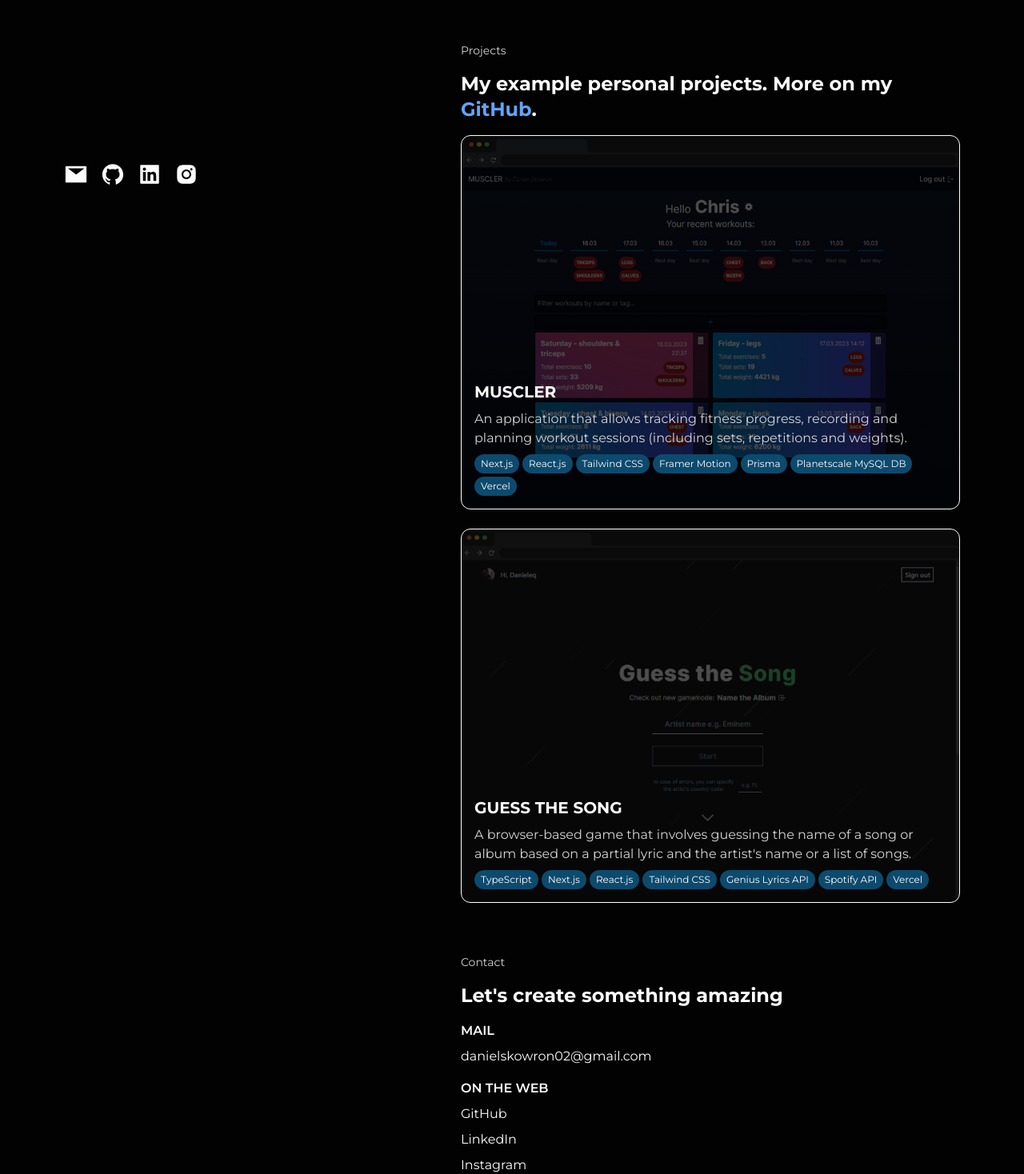
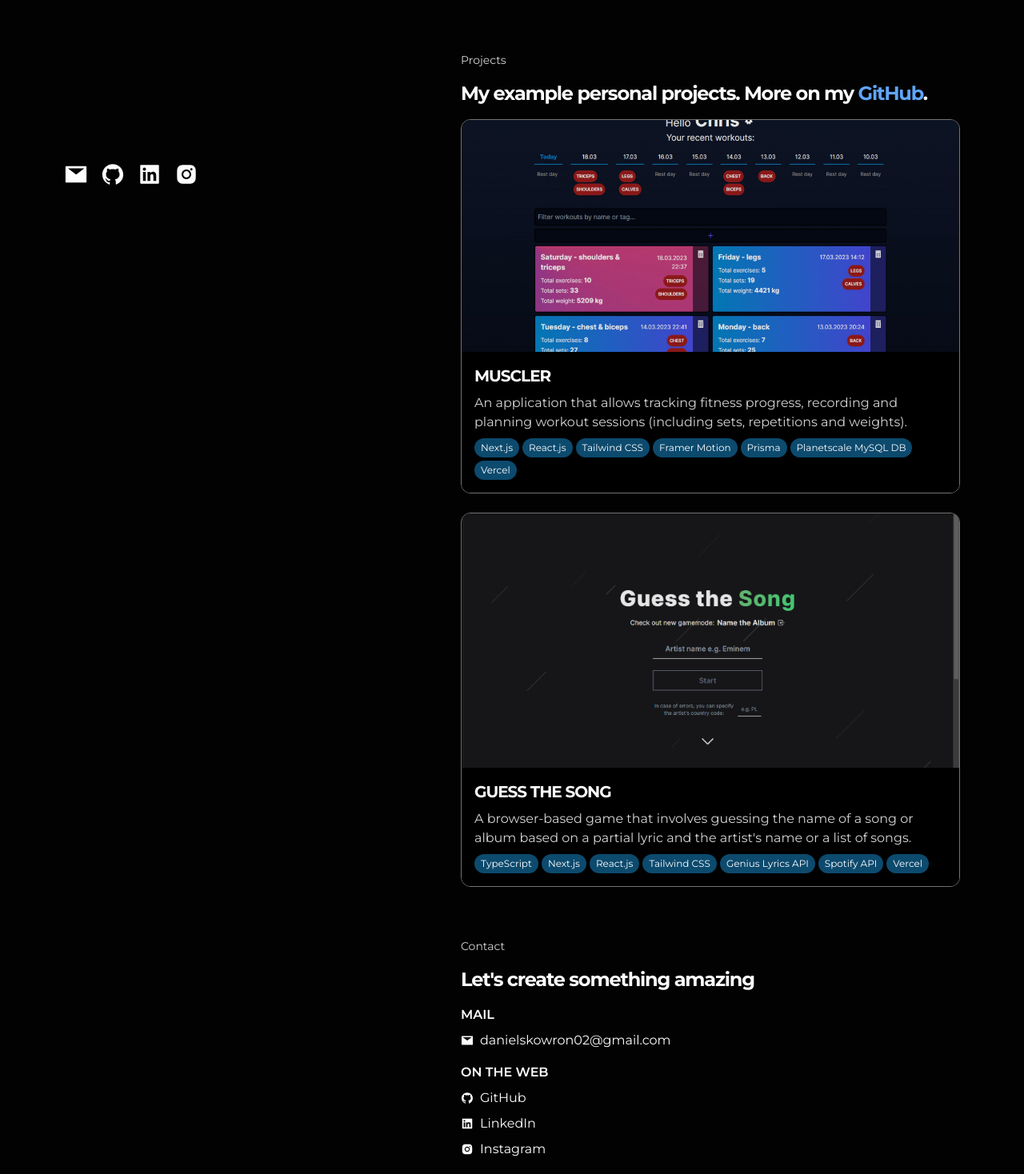
Before and after one commit to daniolsk/daniolsk.github.io, a Next.js app: page / in a window 1280 px wide. Shown: the part 469-1937 px from the top of the page at 80% size. Built offline with nearby package versions, Linux system fonts and the light colour scheme.

Commit message:
fix images

```diff
--- a/src/components/Main/Main.tsx
+++ b/src/components/Main/Main.tsx
@@ -93,7 +93,7 @@ const Main = () => {
               <h1 className="text-4xl font-bold tracking-wider">
                 Daniel Skowron
               </h1>
-              <h3 className="text-lg tracking-wider">
+              <h3 className="text-lg tracking-widest">
                 Web developer and designer.
               </h3>
             </div>
@@ -108,7 +108,7 @@ const Main = () => {
                   }}
                   className={`${style.menuElement} ${
                     activeTab == 0 ? "after:w-[100%]" : ""
-                  } animate-slideleft relative cursor-pointer p-2 text-xl font-medium transition-all duration-300 ease-out animation-delay-[500] after:absolute after:bottom-0 after:left-0 after:h-[2px] after:w-[0%] after:bg-white after:transition-all after:duration-300 after:ease-out after:content-[''] hover:translate-x-4 hover:translate-y-0 hover:!opacity-100 hover:after:w-[100%] group-hover:opacity-40`}
+                  } animate-slideleft relative cursor-pointer p-2 text-xl font-medium transition-all duration-300 ease-out animation-delay-[500] after:absolute after:bottom-0 after:left-0 after:h-[2px] after:w-[0%] after:bg-white after:transition-all after:duration-300 after:ease-out after:content-[''] hover:translate-x-4 hover:translate-y-0 hover:!opacity-100 hover:after:w-[100%] group-hover:opacity-60`}
                 >
                   About Me
                 </button>
@@ -118,7 +118,7 @@ const Main = () => {
                   }}
                   className={`${style.menuElement} ${
                     activeTab == 1 ? "after:w-[100%]" : ""
-                  } animate-slideleft relative cursor-pointer p-2 text-xl font-medium transition-all duration-300 ease-out animation-delay-[600] after:absolute after:bottom-0 after:left-0 after:h-[2px] after:w-[0%] after:bg-white after:transition-all after:duration-300 after:ease-out after:content-[''] hover:translate-x-4 hover:translate-y-0 hover:!opacity-100 hover:after:w-[100%] group-hover:opacity-40`}
+                  } animate-slideleft relative cursor-pointer p-2 text-xl font-medium transition-all duration-300 ease-out animation-delay-[600] after:absolute after:bottom-0 after:left-0 after:h-[2px] after:w-[0%] after:bg-white after:transition-all after:duration-300 after:ease-out after:content-[''] hover:translate-x-4 hover:translate-y-0 hover:!opacity-100 hover:after:w-[100%] group-hover:opacity-60`}
                 >
                   Projects
                 </button>
@@ -128,7 +128,7 @@ const Main = () => {
                   }}
                   className={`${style.menuElement} ${
                     activeTab == 2 ? "after:w-[100%]" : ""
-                  } animate-slideleft relative cursor-pointer p-2 text-xl font-medium transition-all duration-300 ease-out animation-delay-[700] after:absolute after:bottom-0 after:left-0 after:h-[2px] after:w-[0%] after:bg-white after:transition-all after:duration-300 after:ease-out after:content-[''] hover:translate-x-4 hover:translate-y-0 hover:!opacity-100 hover:after:w-[100%] group-hover:opacity-40`}
+                  } animate-slideleft relative cursor-pointer p-2 text-xl font-medium transition-all duration-300 ease-out animation-delay-[700] after:absolute after:bottom-0 after:left-0 after:h-[2px] after:w-[0%] after:bg-white after:transition-all after:duration-300 after:ease-out after:content-[''] hover:translate-x-4 hover:translate-y-0 hover:!opacity-100 hover:after:w-[100%] group-hover:opacity-60`}
                 >
                   Contact
                 </button>
@@ -168,11 +168,11 @@ const Main = () => {
           <main className="flex-[6] p-4 md:py-12 2xl:py-20">
             <section ref={aboutMeRef}>
               <h3 className="mb-4 text-sm text-neutral-300">About me</h3>
-              <h1 className="mb-4 text-2xl font-bold">
+              <h1 className="mb-4 text-2xl font-bold tracking-tighter">
                 I&apos;m Daniel, a web developer and designer based in Kraków,
                 Poland.
               </h1>
-              <p className="mb-2 text-justify tracking-wide">
+              <p className="mb-2 text-justify text-base tracking-wide">
                 As a passionate web developer, I specialize in creating
                 exceptional websites by combining my skills in front-end and
                 back-end development. Throughout my journey, I have dedicated
@@ -185,9 +185,12 @@ const Main = () => {
                 to maintenance, enhancements, and adaptability to evolving
                 market needs.
               </p>
-              <p className="text-justify text-sm tracking-wide">
+              <p className="text-justify text-base tracking-wide">
                 In my free time, I enjoy taking on{" "}
                 <button
+                  onClick={() => {
+                    handleNavClick(1);
+                  }}
                   className={`${style.textBtn} text-xs-2 whitespace-nowrap rounded-full border border-white px-2 py-1`}
                 >
                   personal
@@ -197,13 +200,14 @@ const Main = () => {
                 and attention to detail.
               </p>
             </section>
-            <section className="mt-16" ref={projectsRef}>
+            <section className="mt-8 pt-8" ref={projectsRef}>
               <h3 className="mb-4 text-sm text-neutral-300">Projects</h3>
-              <h1 className="mb-4 text-2xl font-bold">
+              <h1 className="mb-4 text-2xl font-bold tracking-tighter">
                 My example personal projects. More on my{" "}
                 <Link
                   className="text-blue-400 hover:underline"
                   href="https://github.com/daniolsk"
+                  target="_blank"
                 >
                   GitHub
                 </Link>
@@ -213,10 +217,13 @@ const Main = () => {
                 <Link
                   href="https://muscler.vercel.app/"
                   target="_blank"
-                  className="group relative flex aspect-[4/3] flex-col justify-end overflow-hidden rounded-xl border-[1px] border-white p-4"
+                  className="group relative flex aspect-[4/3] min-h-[400px] flex-col justify-end overflow-hidden rounded-xl border-[1px] border-neutral-500 transition-all ease-out hover:border-neutral-400"
                 >
-                  <div className="absolute left-0 top-0 -z-10 h-full w-full bg-[url('/21shots_so.webp')] bg-cover bg-center brightness-[0.3] transition-all ease-out group-hover:scale-105 group-hover:brightness-95"></div>
-                  <h1 className="mb-2 text-xl font-bold">MUSCLER</h1>
+                  <div className="h-full w-full bg-[url('/21shots_so.webp')] bg-cover bg-center brightness-[0.9] transition-all ease-out hover:bg-[length_110%] hover:brightness-100"></div>
+                  <div className="bg-black p-4 transition-all ease-out group-hover:bg-[#0c0c0c]">
+                    <h1 className="mb-2 text-xl font-bold tracking-tighter">
+                      MUSCLER
+                    </h1>
                     <h3 className="mb-2  text-neutral-300">
                       An application that allows tracking fitness progress,
                       recording and planning workout sessions (including sets,
@@ -245,18 +252,22 @@ const Main = () => {
                         Vercel
                       </div>
                     </div>
+                  </div>
                 </Link>
                 <Link
                   href="https://guessthesong.vercel.app/"
                   target="_blank"
-                  className="group relative flex aspect-[4/3] flex-col justify-end overflow-hidden rounded-xl border-[1px] border-white p-4"
+                  className="group relative flex aspect-[4/3] min-h-[400px] flex-col justify-end overflow-hidden rounded-xl border-[1px] border-neutral-500 transition-all ease-out hover:border-neutral-400"
                 >
-                  <div className="absolute left-0 top-0 -z-10 h-full w-full bg-[url('/767shots_so.png')] bg-cover bg-center brightness-[0.3] transition-all ease-out group-hover:scale-105 group-hover:brightness-95"></div>
-                  <h1 className="mb-2 text-xl font-bold">GUESS THE SONG</h1>
+                  <div className="h-full w-full bg-[url('/767shots_so.png')] bg-cover bg-center brightness-[0.9] transition-all ease-out"></div>
+                  <div className="bg-black p-4 transition-all ease-out group-hover:bg-[#0c0c0c]">
+                    <h1 className="mb-2 text-xl font-bold tracking-tighter">
+                      GUESS THE SONG
+                    </h1>
                     <h3 className="mb-2  text-neutral-300">
                       A browser-based game that involves guessing the name of a
-                    song or album based on a partial lyric and the artist&apos;s
-                    name or a list of songs.
+                      song or album based on a partial lyric and the
+                      artist&apos;s name or a list of songs.
                     </h3>
                     <div className="flex flex-wrap gap-1">
                       <div className="flex items-center justify-center rounded-full bg-sky-900 px-2  text-xs">
@@ -281,12 +292,13 @@ const Main = () => {
                         Vercel
                       </div>
                     </div>
+                  </div>
                 </Link>
               </div>
             </section>
-            <section className="mt-16" ref={contactRef}>
+            <section className="mt-8 pt-8" ref={contactRef}>
               <h3 className="mb-4 text-sm text-neutral-300">Contact</h3>
-              <h1 className="mb-4 text-2xl font-bold">
+              <h1 className="mb-4 text-2xl font-bold tracking-tighter">
                 Let&apos;s create something amazing
               </h1>
               <div className="mb-4">
@@ -294,8 +306,9 @@ const Main = () => {
                 <div>
                   <Link
                     href="mailto: danielskowron02@gmail.com"
-                    className="hover:underline"
+                    className="flex items-center gap-2 hover:underline"
                   >
+                    <AiFillMail />
                     danielskowron02@gmail.com
                   </Link>
                 </div>
@@ -304,24 +317,26 @@ const Main = () => {
                 <div className="mb-2 font-semibold">ON THE WEB</div>
                 <div className="flex flex-col gap-2">
                   <Link
-                    className="hover:underline"
+                    className="flex items-center gap-2 hover:underline"
                     target="_blank"
                     href="https://github.com/daniolsk"
                   >
-                    GitHub
+                    <AiFillGithub /> GitHub
                   </Link>
                   <Link
-                    className="hover:underline"
+                    className="flex items-center gap-2 hover:underline"
                     target="_blank"
                     href="https://www.linkedin.com/in/daniel-sk/"
                   >
+                    <AiFillLinkedin />
                     LinkedIn
                   </Link>
                   <Link
-                    className="hover:underline"
+                    className="flex items-center gap-2 hover:underline"
                     target="_blank"
                     href="https://www.instagram.com/danielskowron_/"
                   >
+                    <AiFillInstagram />
                     Instagram
                   </Link>
                 </div>
--- a/src/components/Main/main.module.css
+++ b/src/components/Main/main.module.css
@@ -16,7 +16,7 @@
 
 .section:has(div .menu:hover) > .bgImage {
   background-size: 130% 130%;
-  opacity: 0.7;
+  opacity: 0.9;
 }
 
 .section[data-active-index="0"] > .bgImage {
```
Lines whose indentation alone changed are shown as unchanged.
